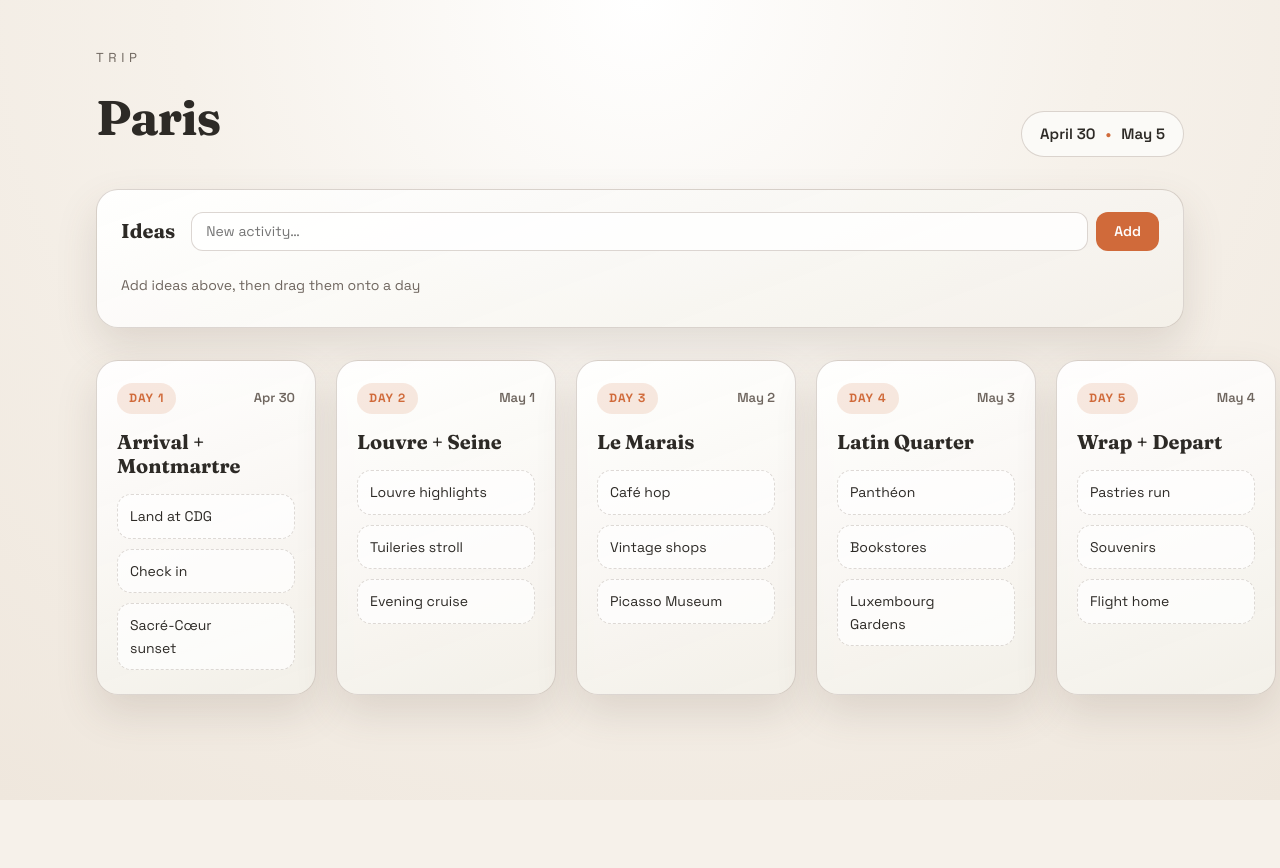
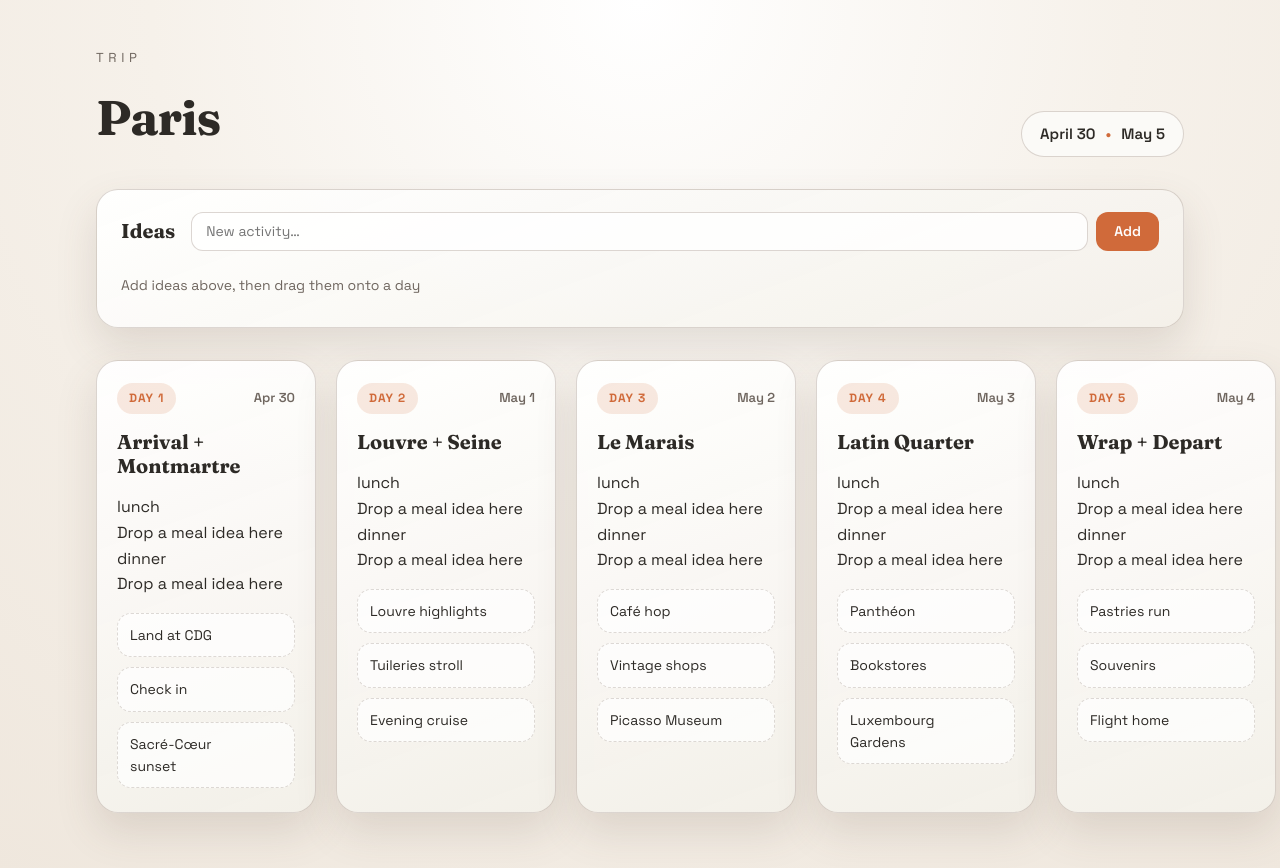
Before and after one commit to prigara/trip-planner, a React (Vite) app: page / in a window 1280 px wide. Shown: the top 868 px of the page. Before the commit the page ends 800 px from the top, so only its background shows below. Built offline with nearby package versions, Linux system fonts and the light colour scheme.

Commit message:
feat: persist trip ideas and itinerary in local storage

```diff
--- a/src/App.tsx
+++ b/src/App.tsx
@@ -1,13 +1,23 @@
-import { useState, useRef } from 'react'
+import { useEffect, useRef, useState } from 'react'
 import './App.css'
 
 type Item = { id: string; text: string }
+type DaySlot = 'items' | 'lunch' | 'dinner'
+type DragSource = 'todo' | { dayIndex: number; slot: DaySlot }
+type TripState = { days: Day[]; todoItems: Item[] }
 
-let _id = 0
-const mkId = () => String(++_id)
+const STORAGE_KEY = 'trip-planner-state-v1'
+const mkId = () => globalThis.crypto?.randomUUID() ?? `${Date.now()}-${Math.random()}`
 const mkItem = (text: string): Item => ({ id: mkId(), text })
 
-type Day = { label: string; date: string; title: string; items: Item[] }
+type Day = {
+  label: string
+  date: string
+  title: string
+  items: Item[]
+  lunch: Item | null
+  dinner: Item | null
+}
 
 const initialDays: Day[] = [
   {
@@ -15,39 +25,115 @@ const initialDays: Day[] = [
     date: 'Apr 30',
     title: 'Arrival + Montmartre',
     items: ['Land at CDG', 'Check in', 'Sacré-Cœur sunset'].map(mkItem),
+    lunch: null,
+    dinner: null,
   },
   {
     label: 'Day 2',
     date: 'May 1',
     title: 'Louvre + Seine',
     items: ['Louvre highlights', 'Tuileries stroll', 'Evening cruise'].map(mkItem),
+    lunch: null,
+    dinner: null,
   },
   {
     label: 'Day 3',
     date: 'May 2',
     title: 'Le Marais',
     items: ['Café hop', 'Vintage shops', 'Picasso Museum'].map(mkItem),
+    lunch: null,
+    dinner: null,
   },
   {
     label: 'Day 4',
     date: 'May 3',
     title: 'Latin Quarter',
     items: ['Panthéon', 'Bookstores', 'Luxembourg Gardens'].map(mkItem),
+    lunch: null,
+    dinner: null,
   },
   {
     label: 'Day 5',
     date: 'May 4',
     title: 'Wrap + Depart',
     items: ['Pastries run', 'Souvenirs', 'Flight home'].map(mkItem),
+    lunch: null,
+    dinner: null,
   },
 ]
 
+const isItem = (value: unknown): value is Item => {
+  if (!value || typeof value !== 'object') return false
+
+  const candidate = value as Record<string, unknown>
+  return typeof candidate.id === 'string' && typeof candidate.text === 'string'
+}
+
+const isDay = (value: unknown): value is Day => {
+  if (!value || typeof value !== 'object') return false
+
+  const candidate = value as Record<string, unknown>
+  const lunch = candidate.lunch
+  const dinner = candidate.dinner
+
+  return (
+    typeof candidate.label === 'string' &&
+    typeof candidate.date === 'string' &&
+    typeof candidate.title === 'string' &&
+    Array.isArray(candidate.items) &&
+    candidate.items.every(isItem) &&
+    (lunch === null || isItem(lunch)) &&
+    (dinner === null || isItem(dinner))
+  )
+}
+
+const loadTripState = (): TripState => {
+  if (typeof window === 'undefined') {
+    return { days: initialDays, todoItems: [] }
+  }
+
+  try {
+    const rawState = window.localStorage.getItem(STORAGE_KEY)
+    if (!rawState) {
+      return { days: initialDays, todoItems: [] }
+    }
+
+    const parsedState = JSON.parse(rawState) as Partial<TripState>
+    if (
+      Array.isArray(parsedState.days) &&
+      parsedState.days.every(isDay) &&
+      Array.isArray(parsedState.todoItems) &&
+      parsedState.todoItems.every(isItem)
+    ) {
+      return {
+        days: parsedState.days,
+        todoItems: parsedState.todoItems,
+      }
+    }
+  } catch {
+    window.localStorage.removeItem(STORAGE_KEY)
+  }
+
+  return { days: initialDays, todoItems: [] }
+}
+
 function App() {
-  const [days, setDays] = useState<Day[]>(initialDays)
-  const [todoItems, setTodoItems] = useState<Item[]>([])
+  const [{ days: initialStoredDays, todoItems: initialStoredTodoItems }] = useState(loadTripState)
+  const [days, setDays] = useState<Day[]>(initialStoredDays)
+  const [todoItems, setTodoItems] = useState<Item[]>(initialStoredTodoItems)
   const [newItemText, setNewItemText] = useState('')
-  const [draggingOver, setDraggingOver] = useState<number | null>(null)
-  const dragRef = useRef<{ item: Item; source: 'todo' | number } | null>(null)
+  const [draggingOver, setDraggingOver] = useState<string | null>(null)
+  const dragRef = useRef<{ item: Item; source: DragSource } | null>(null)
+
+  useEffect(() => {
+    window.localStorage.setItem(
+      STORAGE_KEY,
+      JSON.stringify({
+        days,
+        todoItems,
+      } satisfies TripState),
+    )
+  }, [days, todoItems])
 
   const addItem = () => {
     const text = newItemText.trim()
@@ -56,13 +142,15 @@ function App() {
     setNewItemText('')
   }
 
-  const handleDragStart = (item: Item, source: 'todo' | number) => {
+  const getDropId = (dayIndex: number, slot: DaySlot) => `${dayIndex}-${slot}`
+
+  const handleDragStart = (item: Item, source: DragSource) => {
     dragRef.current = { item, source }
   }
 
-  const handleDragOver = (e: React.DragEvent, dayIndex: number) => {
+  const handleDragOver = (e: React.DragEvent, dayIndex: number, slot: DaySlot) => {
     e.preventDefault()
-    setDraggingOver(dayIndex)
+    setDraggingOver(getDropId(dayIndex, slot))
   }
 
   const handleDragLeave = (e: React.DragEvent) => {
@@ -76,36 +164,66 @@ function App() {
     setDraggingOver(null)
   }
 
-  const handleDrop = (dayIndex: number) => {
+  const removeItemFromSource = (item: Item, source: DragSource) => {
+    if (source === 'todo') {
+      setTodoItems(prev => prev.filter(i => i.id !== item.id))
+      return
+    }
+
+    setDays(prev =>
+      prev.map((day, i) => {
+        if (i !== source.dayIndex) return day
+        if (source.slot === 'items') {
+          return { ...day, items: day.items.filter(it => it.id !== item.id) }
+        }
+        return { ...day, [source.slot]: day[source.slot]?.id === item.id ? null : day[source.slot] }
+      })
+    )
+  }
+
+  const addItemToTarget = (item: Item, dayIndex: number, slot: DaySlot) => {
+    setDays(prev =>
+      prev.map((day, i) => {
+        if (i !== dayIndex) return day
+        if (slot === 'items') {
+          return { ...day, items: [...day.items, item] }
+        }
+        return { ...day, [slot]: item }
+      })
+    )
+  }
+
+  const handleDrop = (dayIndex: number, slot: DaySlot) => {
     if (!dragRef.current) return
     const { item, source } = dragRef.current
 
-    if (source === 'todo') {
-      setTodoItems(prev => prev.filter(i => i.id !== item.id))
-    } else {
-      setDays(prev =>
-        prev.map((day, i) =>
-          i === source ? { ...day, items: day.items.filter(it => it.id !== item.id) } : day
-        )
-      )
+    if (
+      source !== 'todo' &&
+      source.dayIndex === dayIndex &&
+      source.slot === slot
+    ) {
+      dragRef.current = null
+      setDraggingOver(null)
+      return
     }
 
-    setDays(prev =>
-      prev.map((day, i) =>
-        i === dayIndex ? { ...day, items: [...day.items, item] } : day
-      )
-    )
+    const existingMealItem =
+      slot === 'items' ? null : days[dayIndex][slot]
+
+    removeItemFromSource(item, source)
+
+    if (existingMealItem && existingMealItem.id !== item.id) {
+      setTodoItems(prev => [...prev, existingMealItem])
+    }
+
+    addItemToTarget(item, dayIndex, slot)
 
     dragRef.current = null
     setDraggingOver(null)
   }
 
-  const removeFromDay = (item: Item, dayIndex: number) => {
-    setDays(prev =>
-      prev.map((day, i) =>
-        i === dayIndex ? { ...day, items: day.items.filter(it => it.id !== item.id) } : day
-      )
-    )
+  const removeFromDay = (item: Item, dayIndex: number, slot: DaySlot) => {
+    removeItemFromSource(item, { dayIndex, slot })
     setTodoItems(prev => [...prev, item])
   }
 
@@ -169,25 +287,69 @@ function App() {
 
       <section className="days" aria-label="Trip days">
         {days.map((day, dayIndex) => (
-          <article
-            key={day.label}
-            className={`day-card${draggingOver === dayIndex ? ' drop-over' : ''}`}
-            onDragOver={e => handleDragOver(e, dayIndex)}
-            onDragLeave={handleDragLeave}
-            onDrop={() => handleDrop(dayIndex)}
-          >
+          <article key={day.label} className="day-card">
             <div className="day-meta">
               <span className="day-pill">{day.label}</span>
               <span className="day-date">{day.date}</span>
             </div>
             <h2>{day.title}</h2>
-            <ul className="day-list">
+            <div className="meal-section">
+              {(['lunch', 'dinner'] as const).map(slot => (
+                <div
+                  key={slot}
+                  className={`meal-slot${
+                    draggingOver === getDropId(dayIndex, slot) ? ' drop-over' : ''
+                  }`}
+                  onDragOver={e => handleDragOver(e, dayIndex, slot)}
+                  onDragLeave={handleDragLeave}
+                  onDrop={() => handleDrop(dayIndex, slot)}
+                >
+                  <span className="meal-label">{slot}</span>
+                  {day[slot] ? (
+                    <div
+                      className="meal-item"
+                      draggable
+                      onDragStart={() =>
+                        handleDragStart(day[slot] as Item, { dayIndex, slot })
+                      }
+                      onDragEnd={handleDragEnd}
+                    >
+                      <span>{day[slot]?.text}</span>
+                      <button
+                        className="remove-btn visible"
+                        onClick={() => removeFromDay(day[slot] as Item, dayIndex, slot)}
+                        aria-label={`Return "${day[slot]?.text}" to ideas`}
+                        title="Return to ideas"
+                      >
+                        ×
+                      </button>
+                    </div>
+                  ) : (
+                    <p className="meal-empty">Drop a meal idea here</p>
+                  )}
+                </div>
+              ))}
+            </div>
+            <ul
+              className={`day-list${
+                draggingOver === getDropId(dayIndex, 'items') ? ' drop-over' : ''
+              }`}
+              onDragOver={e => handleDragOver(e, dayIndex, 'items')}
+              onDragLeave={handleDragLeave}
+              onDrop={() => handleDrop(dayIndex, 'items')}
+            >
               {day.items.map(item => (
-                <li key={item.id} className="day-list-item">
+                <li
+                  key={item.id}
+                  className="day-list-item"
+                  draggable
+                  onDragStart={() => handleDragStart(item, { dayIndex, slot: 'items' })}
+                  onDragEnd={handleDragEnd}
+                >
                   <span>{item.text}</span>
                   <button
                     className="remove-btn"
-                    onClick={() => removeFromDay(item, dayIndex)}
+                    onClick={() => removeFromDay(item, dayIndex, 'items')}
                     aria-label={`Return "${item.text}" to ideas`}
                     title="Return to ideas"
                   >
```
